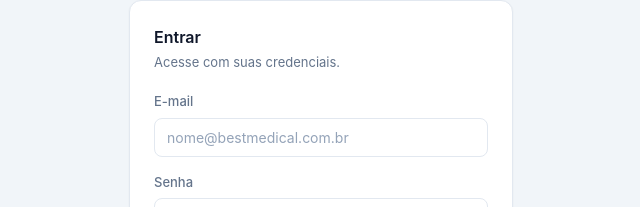
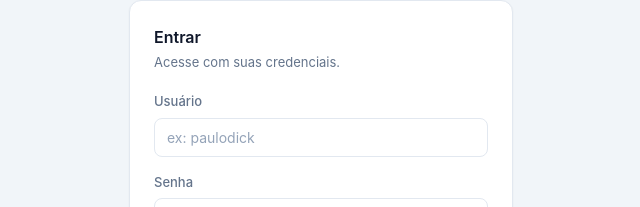
Before and after one commit to paulodick/bestmedical-frontend, a React (Vite) app: page / in a window 1280 px wide. Shown: the part 279-486 px from the top of the page, without its empty margins (319-959 px from the left). Built offline with nearby package versions, Linux system fonts and the light colour scheme; no server answers; a web font is replaced by a local one.

Commit message:
Login: campo Usuario em vez de e-mail (case-insensitive); admin master paulodick

```diff
--- a/src/app.tsx
+++ b/src/app.tsx
@@ -85,9 +85,9 @@ function AppShell() {
   );
   const { logout, user } = useAuth();
 
-  // CRM é exclusivo do login paulo@bestmedical.com.br.
+  // CRM é exclusivo do login 'paulodick' (admin master).
   const podeVerCrm =
-    (user?.email || "").trim().toLowerCase() === "paulo@bestmedical.com.br";
+    (user?.usuario || "").trim().toLowerCase() === "paulodick";
 
   // Se o usuário atual não pode ver o CRM mas está nessa página, volta ao Controle.
   useEffect(() => {
@@ -169,9 +169,9 @@ function AppShell() {
           </nav>
 
           <div className="border-t border-white/10 px-3 py-3">
-            {user?.email && (
+            {user?.usuario && (
               <div className="mb-2 truncate px-2 text-[11px] text-slate-400">
-                {user.email}
+                {user.usuario}
               </div>
             )}
             <div className="flex items-center gap-1">
--- a/src/auth.tsx
+++ b/src/auth.tsx
@@ -10,6 +10,7 @@ import { api, setToken, getToken, API_ENABLED } from "./lib/api";
 interface AuthUser {
   id: string;
   nome: string;
+  usuario: string;
   email: string;
   perfil: string;
 }
@@ -18,7 +19,7 @@ interface AuthCtx {
   user: AuthUser | null;
   autenticado: boolean;
   carregando: boolean; // true enquanto reidrata a sessão no boot
-  login: (email: string, senha: string) => Promise<void>;
+  login: (usuario: string, senha: string) => Promise<void>;
   logout: () => void;
 }
 
@@ -29,7 +30,7 @@ export function AuthProvider({ children }: { children: ReactNode }) {
   const [user, setUser] = useState<AuthUser | null>(
     API_ENABLED
       ? null
-      : { id: "demo", nome: "Demonstração", email: "demo", perfil: "admin" },
+      : { id: "demo", nome: "Demonstração", usuario: "demo", email: "demo", perfil: "admin" },
   );
 
   // No modo real, começa carregando se houver token salvo (vamos validá-lo).
@@ -68,8 +69,8 @@ export function AuthProvider({ children }: { children: ReactNode }) {
     user,
     autenticado: !!user,
     carregando,
-    login: async (email, senha) => {
-      const r = await api.login(email, senha);
+    login: async (usuario, senha) => {
+      const r = await api.login(usuario, senha);
       setToken(r.accessToken);
       setUser(r.user);
     },
--- a/src/components/FollowUpModal.tsx
+++ b/src/components/FollowUpModal.tsx
@@ -39,9 +39,9 @@ export function FollowUpModal({
   const [removendoId, setRemovendoId] = useState<string | null>(null);
   const [erro, setErro] = useState<string | null>(null);
 
-  // E-mail do administrador master que pode apagar qualquer comentário.
-  const emailUsuario = (user?.email || "").trim().toLowerCase();
-  const ehAdminMaster = emailUsuario === "paulo@bestmedical.com.br";
+  // Administrador master (usuário 'paulodick') pode apagar qualquer comentário.
+  const usuarioLogado = (user?.usuario || "").trim().toLowerCase();
+  const ehAdminMaster = usuarioLogado === "paulodick";
   // Define se o usuário logado pode apagar um follow-up específico.
   const podeApagar = (f: FollowUp) =>
     ehAdminMaster || (!!user?.id && f.autorId === user.id);
--- a/src/lib/api.ts
+++ b/src/lib/api.ts
@@ -77,18 +77,18 @@ export interface ListaResposta<T> {
 }
 
 export const api = {
-  // Autenticação
-  login: (email: string, senha: string) =>
-    req<{ accessToken: string; user: { id: string; nome: string; email: string; perfil: string } }>(
+  // Autenticação (login por usuário, sem diferenciar maiúsc./minúsc.)
+  login: (usuario: string, senha: string) =>
+    req<{ accessToken: string; user: { id: string; nome: string; usuario: string; email: string; perfil: string } }>(
       "/auth/login",
-      { method: "POST", body: JSON.stringify({ email, senha }) },
+      { method: "POST", body: JSON.stringify({ usuario, senha }) },
     ),
-  me: () => req<{ id: string; nome: string; email: string; perfil: string }>("/auth/me"),
-  // Troca de senha pela tela de login (exige e-mail + senha atual).
-  alterarSenha: (email: string, senhaAtual: string, novaSenha: string) =>
+  me: () => req<{ id: string; nome: string; usuario: string; email: string; perfil: string }>("/auth/me"),
+  // Troca de senha pela tela de login (exige usuário + senha atual).
+  alterarSenha: (usuario: string, senhaAtual: string, novaSenha: string) =>
     req<{ ok: boolean }>("/auth/alterar-senha", {
       method: "POST",
-      body: JSON.stringify({ email, senhaAtual, novaSenha }),
+      body: JSON.stringify({ usuario, senhaAtual, novaSenha }),
     }),
 
   // Orçamentos
--- a/src/pages/Login.tsx
+++ b/src/pages/Login.tsx
@@ -8,7 +8,7 @@ import logoSymbol from "../assets/logo-symbol.png";
 
 export function Login() {
   const { login } = useAuth();
-  const [email, setEmail] = useState("");
+  const [usuario, setUsuario] = useState("");
   const [senha, setSenha] = useState("");
   const [erro, setErro] = useState<string | null>(null);
   const [carregando, setCarregando] = useState(false);
@@ -21,7 +21,7 @@ export function Login() {
     setErro(null);
     setCarregando(true);
     try {
-      await login(email, senha);
+      await login(usuario, senha);
     } catch (err) {
       setErro(err instanceof Error ? err.message : "Falha ao entrar");
     } finally {
@@ -58,13 +58,15 @@ export function Login() {
           </p>
 
           <div className="space-y-4">
-            <Field label="E-mail">
+            <Field label="Usuário">
               <Input
-                type="email"
-                value={email}
-                onChange={(e) => setEmail(e.target.value)}
-                placeholder="nome@bestmedical.com.br"
+                type="text"
+                value={usuario}
+                onChange={(e) => setUsuario(e.target.value)}
+                placeholder="ex: paulodick"
                 autoComplete="username"
+                autoCapitalize="none"
+                spellCheck={false}
                 required
               />
             </Field>
@@ -120,7 +122,7 @@ export function Login() {
       <AlterarSenhaModal
         open={modalSenha}
         onClose={() => setModalSenha(false)}
-        emailInicial={email}
+        usuarioInicial={usuario}
       />
     </div>
   );
@@ -130,13 +132,13 @@ export function Login() {
 function AlterarSenhaModal({
   open,
   onClose,
-  emailInicial,
+  usuarioInicial,
 }: {
   open: boolean;
   onClose: () => void;
-  emailInicial: string;
+  usuarioInicial: string;
 }) {
-  const [email, setEmail] = useState(emailInicial);
+  const [usuario, setUsuario] = useState(usuarioInicial);
   const [senhaAtual, setSenhaAtual] = useState("");
   const [novaSenha, setNovaSenha] = useState("");
   const [confirmar, setConfirmar] = useState("");
@@ -147,14 +149,14 @@ function AlterarSenhaModal({
   // Reinicia o formulário sempre que abre, herdando o e-mail já digitado no login.
   useEffect(() => {
     if (open) {
-      setEmail(emailInicial);
+      setUsuario(usuarioInicial);
       setSenhaAtual("");
       setNovaSenha("");
       setConfirmar("");
       setErro(null);
       setSucesso(false);
     }
-  }, [open, emailInicial]);
+  }, [open, usuarioInicial]);
 
   const fechar = () => {
     onClose();
@@ -177,7 +179,7 @@ function AlterarSenhaModal({
     }
     setSalvando(true);
     try {
-      await api.alterarSenha(email.trim(), senhaAtual, novaSenha);
+      await api.alterarSenha(usuario.trim(), senhaAtual, novaSenha);
       setSucesso(true);
       setSenhaAtual("");
       setNovaSenha("");
@@ -236,15 +238,17 @@ function AlterarSenhaModal({
         ) : (
           <form id="form-alterar-senha" onSubmit={submit} className="space-y-4">
             <p className="text-[13px] text-text-muted">
-              Informe seu e-mail e a senha atual para definir uma nova senha.
+              Informe seu usuário e a senha atual para definir uma nova senha.
             </p>
-            <Field label="E-mail">
+            <Field label="Usuário">
               <Input
-                type="email"
-                value={email}
-                onChange={(e) => setEmail(e.target.value)}
-                placeholder="nome@bestmedical.com.br"
+                type="text"
+                value={usuario}
+                onChange={(e) => setUsuario(e.target.value)}
+                placeholder="ex: paulodick"
                 autoComplete="username"
+                autoCapitalize="none"
+                spellCheck={false}
                 required
               />
             </Field>
```
Also changed, not shown: 2 other files (tests, documents, lock files or other folders).
